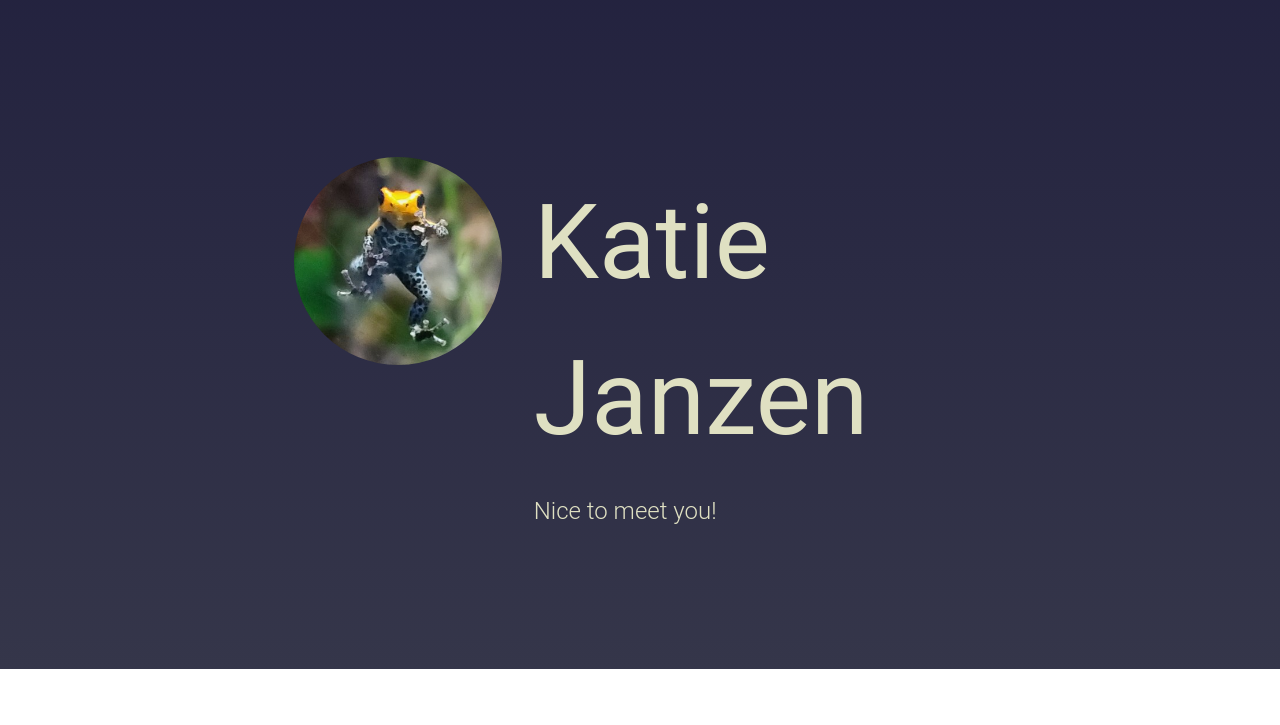
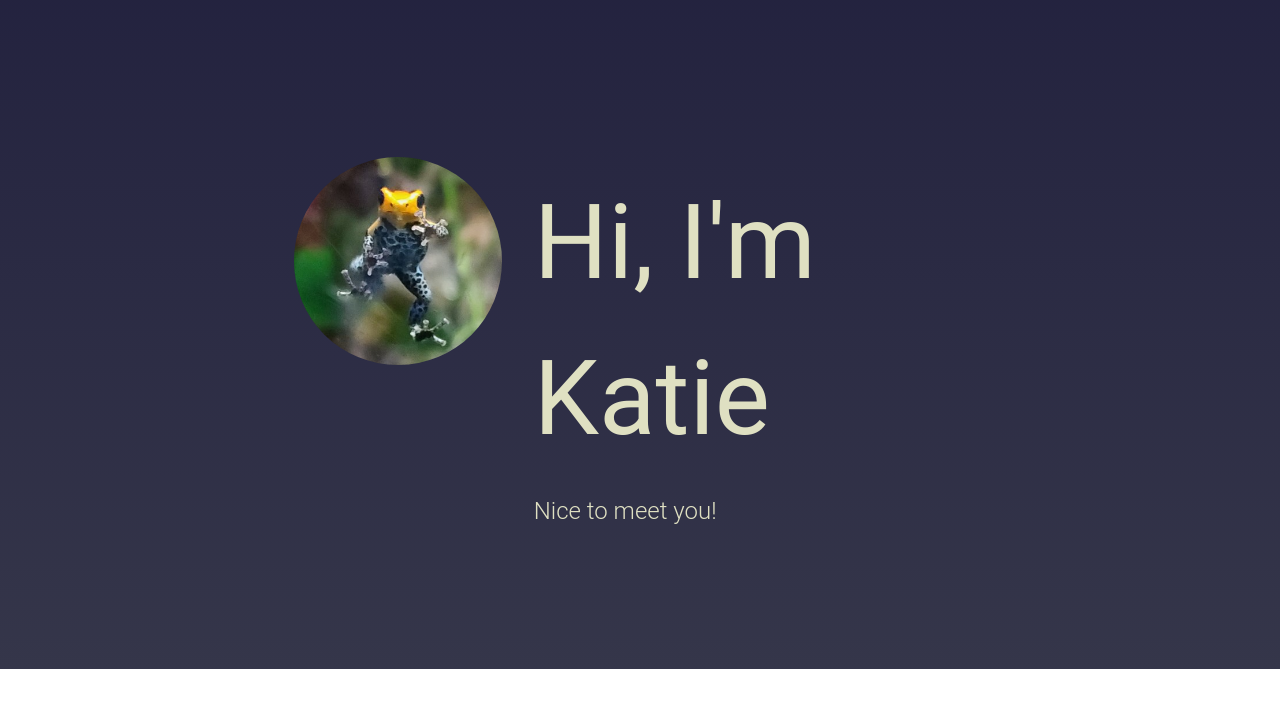
Before and after one commit to ImpendingKataclysm/portfolio_site, a Django app: template templates/index.html in a window 1280 px wide. Shown: the part 131-856 px from the top of the page. Run offline with Django 3.2, Linux system fonts and the light colour scheme; the template is opened without the code that fills it, so the values that code supplies are empty.

Commit message:
Changed home page heading

```diff
--- a/templates/index.html
+++ b/templates/index.html
@@ -9,7 +9,7 @@
                 <img src="{% static 'images/profile.jpg' %}" alt="picture of the page author" class="profile">
             </figure>
             <div>
-                <h2>Katie Janzen</h2>
+                <h2>Hi, I'm Katie</h2>
                 <p>Nice to meet you!</p>
             </div>
         </div>
```
